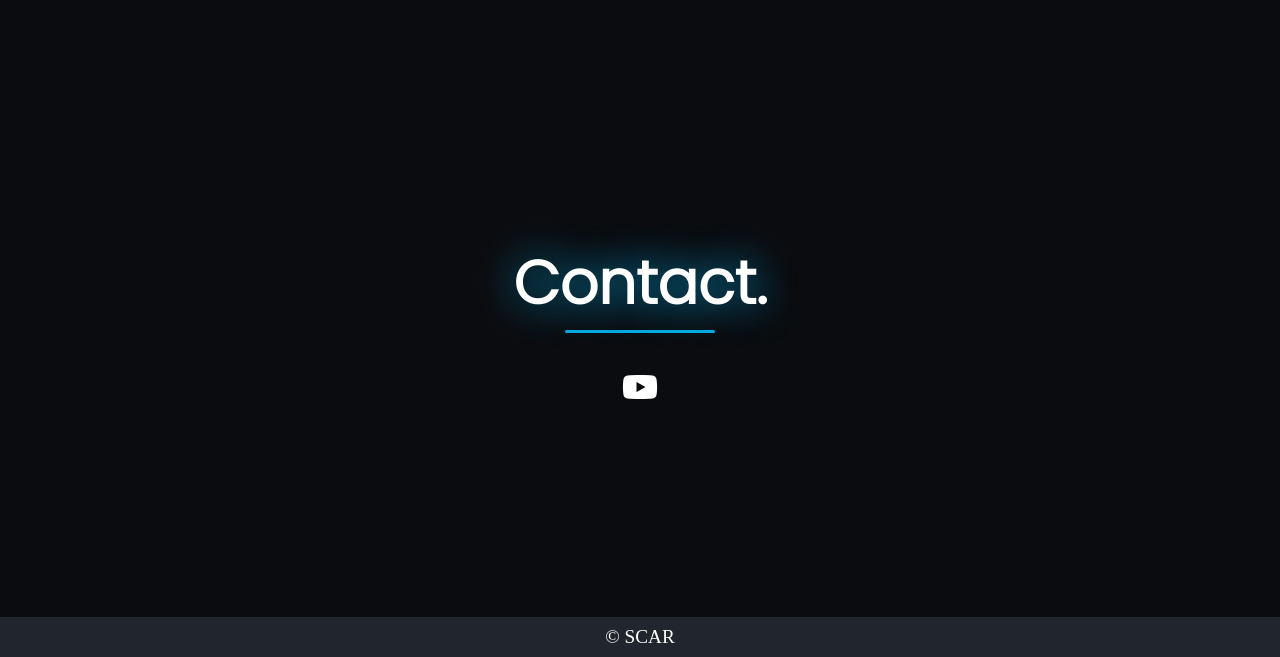
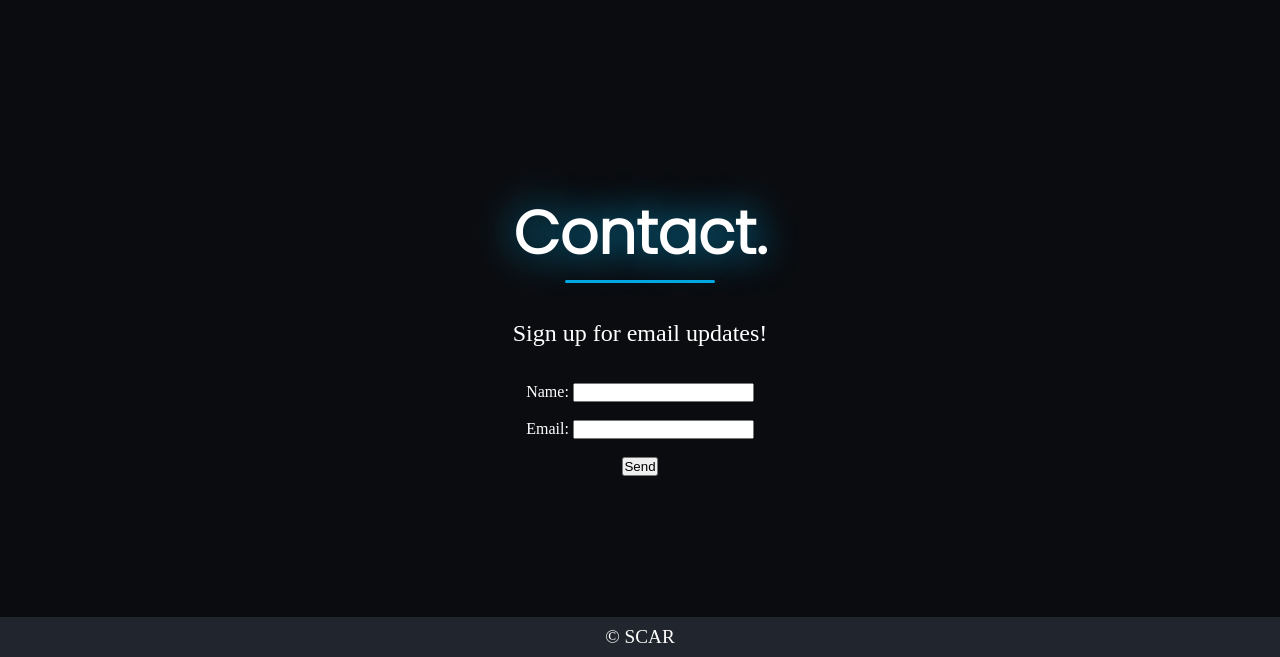
Before and after one commit to alissiarugina/SCAR, a plain HTML site: page index.html in a window 1280 px wide. Shown: the part 1445-2102 px from the top of the page. Drawn offline with nearby package versions, Linux system fonts and the light colour scheme.

Commit message:
add contact form

```diff
--- a/index.html
+++ b/index.html
@@ -73,10 +73,19 @@
 	  <div id="contact">
 		  <!--────social media links─────-->
 		   <h3>Contact.<hr></h3>
-		   <!--p>Feel free to contact me on my social media.</p-->
 		    <div class="social-media">
-			  <a href="https://youtu.be/_PJvpq8uOZM?si=KLQZ3b0XOVMSn7p-" target="_blank"><i class="fab fa-youtube"></i></a>
 		    </div>
+		  <div style="font-size:1.5rem">Sign up for email updates!</div>
+	      <br></br>
+	      <form action="https://getform.io/f/8ed87345-f589-4ed7-b062-fa9a84b8e054" method="POST">
+		  <label for="fname">Name:</label>
+		  <input type="text" id="fname" name="fname">
+		  <br></br>
+		  <label for= "email">Email:</label>
+		  <input type="email" name="email" id="email">
+		  <br></br>
+		  <button type="submit">Send</button>
+	      </form>
 		  </div>
 
 	</main>
```
